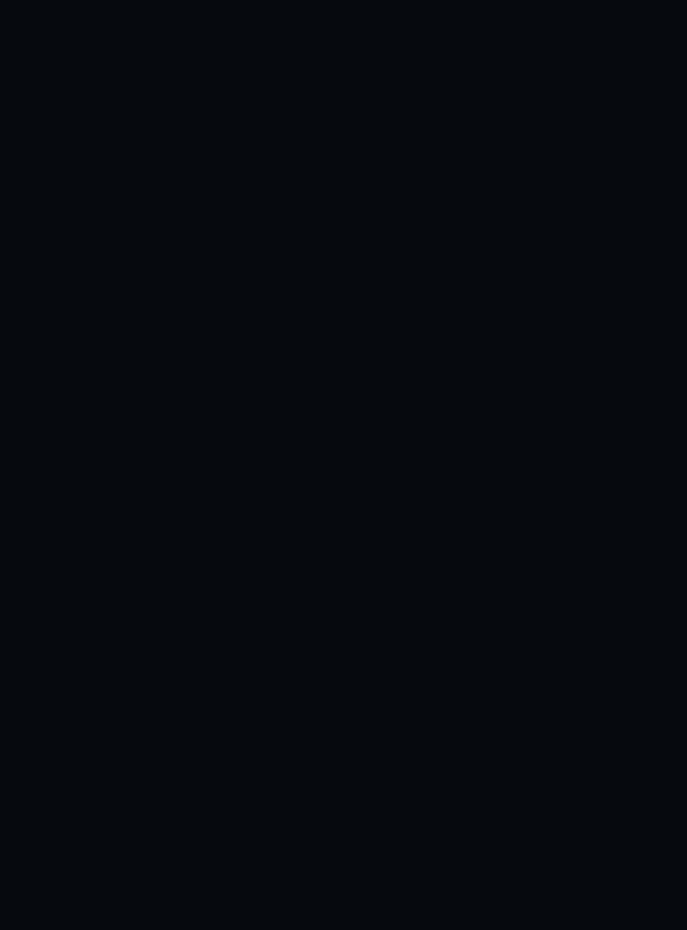
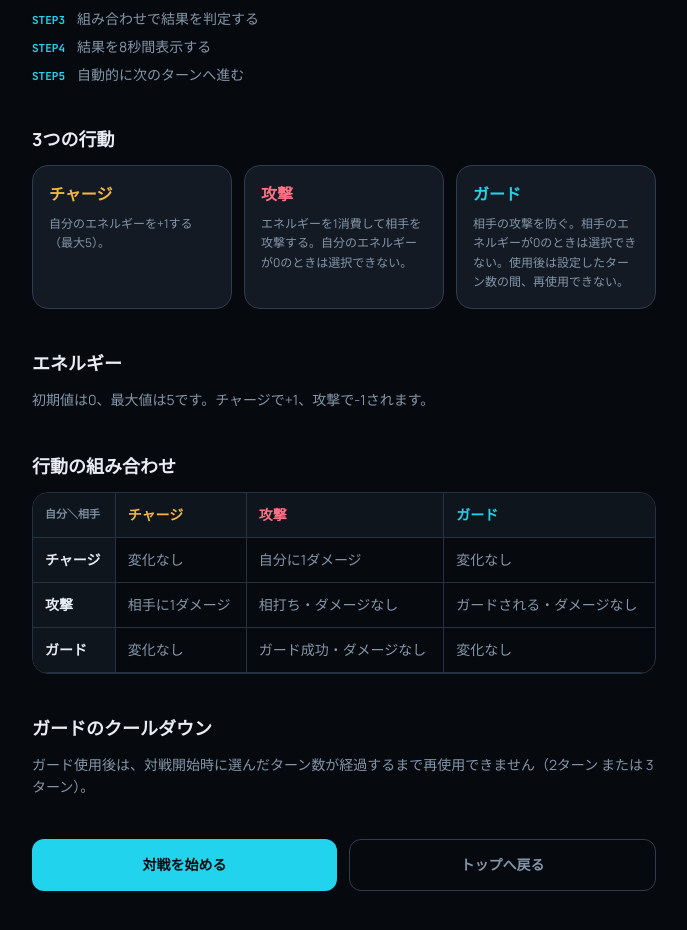
Before and after one commit to tnakamura0/1v1-battle-game, a React (Vite) app: page /rules in a window 1280 px wide. Before the commit this address had no page. Shown: the part 346-1276 px from the top of the page, without its empty margins (296-983 px from the left). Before the commit the page ends 800 px from the top, so only its background shows below. Built offline with nearby package versions, Linux system fonts and the light colour scheme.

Commit message:
feat: ルール/遊び方画面を追加
Closes #5

```diff
--- /dev/null
+++ b/src/pages/Rules/Rules.tsx
@@ -0,0 +1,192 @@
+import type { ReactNode } from 'react'
+import { Link } from 'react-router'
+
+const TURN_STEPS = [
+  '行動を選択する（制限時間なし）',
+  '両者の行動を同時に公開する',
+  '組み合わせで結果を判定する',
+  '結果を8秒間表示する',
+  '自動的に次のターンへ進む',
+]
+
+const ACTIONS = [
+  {
+    name: 'チャージ',
+    color: 'text-charge',
+    description: '自分のエネルギーを+1する（最大5）。',
+  },
+  {
+    name: '攻撃',
+    color: 'text-attack',
+    description: 'エネルギーを1消費して相手を攻撃する。自分のエネルギーが0のときは選択できない。',
+  },
+  {
+    name: 'ガード',
+    color: 'text-guard',
+    description:
+      '相手の攻撃を防ぐ。相手のエネルギーが0のときは選択できない。使用後は設定したターン数の間、再使用できない。',
+  },
+]
+
+const MATCHUP_ROWS: Array<{
+  own: string
+  vsCharge: string
+  vsAttack: string
+  vsGuard: string
+}> = [
+  { own: 'チャージ', vsCharge: '変化なし', vsAttack: '自分に1ダメージ', vsGuard: '変化なし' },
+  {
+    own: '攻撃',
+    vsCharge: '相手に1ダメージ',
+    vsAttack: '相打ち・ダメージなし',
+    vsGuard: 'ガードされる・ダメージなし',
+  },
+  {
+    own: 'ガード',
+    vsCharge: '変化なし',
+    vsAttack: 'ガード成功・ダメージなし',
+    vsGuard: '変化なし',
+  },
+]
+
+export function Rules() {
+  return (
+    <main className="mx-auto flex min-h-screen max-w-2xl flex-col gap-10 p-6">
+      <Link
+        to="/"
+        className="w-fit font-mono text-xs font-semibold text-text-tertiary hover:text-accent-hover"
+      >
+        ← トップへ戻る
+      </Link>
+
+      <h1 className="font-sans text-3xl font-extrabold text-text-primary">ルール / 遊び方</h1>
+
+      <Section title="ゲームの目的">
+        <p className="font-sans text-sm leading-relaxed text-text-secondary">
+          1対1でCPUと対戦し、相手のHPを0にすれば勝利です。
+        </p>
+      </Section>
+
+      <Section title="1ターンの流れ">
+        <ol className="flex flex-col gap-2">
+          {TURN_STEPS.map((step, index) => (
+            <li key={step} className="flex items-baseline gap-3">
+              <span className="font-mono text-[11px] font-bold text-accent">STEP{index + 1}</span>
+              <span className="font-sans text-sm text-text-secondary">{step}</span>
+            </li>
+          ))}
+        </ol>
+      </Section>
+
+      <Section title="3つの行動">
+        <div className="grid gap-3 sm:grid-cols-3">
+          {ACTIONS.map((action) => (
+            <div
+              key={action.name}
+              className="flex flex-col gap-2 rounded-card border border-border-emphasis bg-bg-surface p-4"
+            >
+              <span className={`font-sans text-base font-extrabold ${action.color}`}>
+                {action.name}
+              </span>
+              <p className="font-sans text-xs leading-relaxed text-text-secondary">
+                {action.description}
+              </p>
+            </div>
+          ))}
+        </div>
+      </Section>
+
+      <Section title="エネルギー">
+        <p className="font-sans text-sm leading-relaxed text-text-secondary">
+          初期値は0、最大値は5です。チャージで+1、攻撃で-1されます。
+        </p>
+      </Section>
+
+      <Section title="行動の組み合わせ">
+        <div className="hidden overflow-x-auto sm:block">
+          <table className="w-full border-separate border-spacing-0 overflow-hidden rounded-card border border-border-default text-left font-sans text-sm">
+            <thead>
+              <tr>
+                <th className="border-b border-r border-border-default bg-bg-row p-3 font-mono text-[11px] font-semibold text-text-tertiary">
+                  自分＼相手
+                </th>
+                <th className="border-b border-r border-border-default bg-bg-row p-3 text-charge">
+                  チャージ
+                </th>
+                <th className="border-b border-r border-border-default bg-bg-row p-3 text-attack">
+                  攻撃
+                </th>
+                <th className="border-b border-border-default bg-bg-row p-3 text-guard">ガード</th>
+              </tr>
+            </thead>
+            <tbody>
+              {MATCHUP_ROWS.map((row) => (
+                <tr key={row.own}>
+                  <th className="border-b border-r border-border-default bg-bg-row p-3 font-semibold text-text-primary">
+                    {row.own}
+                  </th>
+                  <td className="border-b border-r border-border-default p-3 text-text-secondary">
+                    {row.vsCharge}
+                  </td>
+                  <td className="border-b border-r border-border-default p-3 text-text-secondary">
+                    {row.vsAttack}
+                  </td>
+                  <td className="border-b border-border-default p-3 text-text-secondary">
+                    {row.vsGuard}
+                  </td>
+                </tr>
+              ))}
+            </tbody>
+          </table>
+        </div>
+
+        <div className="flex flex-col gap-4 sm:hidden">
+          {MATCHUP_ROWS.map((row) => (
+            <div
+              key={row.own}
+              className="flex flex-col gap-2 rounded-card border border-border-default bg-bg-surface p-4"
+            >
+              <span className="font-sans text-sm font-bold text-text-primary">自分：{row.own}</span>
+              <ul className="flex flex-col gap-1 font-sans text-xs text-text-secondary">
+                <li>相手がチャージ → {row.vsCharge}</li>
+                <li>相手が攻撃 → {row.vsAttack}</li>
+                <li>相手がガード → {row.vsGuard}</li>
+              </ul>
+            </div>
+          ))}
+        </div>
+      </Section>
+
+      <Section title="ガードのクールダウン">
+        <p className="font-sans text-sm leading-relaxed text-text-secondary">
+          ガード使用後は、対戦開始時に選んだターン数が経過するまで再使用できません（2ターン または
+          3ターン）。
+        </p>
+      </Section>
+
+      <div className="mb-10 flex flex-col gap-3 sm:flex-row">
+        <Link
+          to="/preset"
+          className="flex h-13 flex-1 touch-manipulation items-center justify-center rounded-xl bg-accent font-sans text-sm font-bold text-bg-page transition-colors hover:bg-accent-hover focus-visible:outline-none focus-visible:ring-2 focus-visible:ring-accent focus-visible:ring-offset-2 focus-visible:ring-offset-bg-page"
+        >
+          対戦を始める
+        </Link>
+        <Link
+          to="/"
+          className="flex h-13 flex-1 touch-manipulation items-center justify-center rounded-xl border border-border-emphasis font-sans text-sm font-bold text-text-secondary transition-colors hover:border-accent focus-visible:outline-none focus-visible:ring-2 focus-visible:ring-accent focus-visible:ring-offset-2 focus-visible:ring-offset-bg-page"
+        >
+          トップへ戻る
+        </Link>
+      </div>
+    </main>
+  )
+}
+
+function Section({ title, children }: { title: string; children: ReactNode }) {
+  return (
+    <section className="flex flex-col gap-3">
+      <h2 className="font-sans text-lg font-bold text-text-primary">{title}</h2>
+      {children}
+    </section>
+  )
+}
--- a/src/routes/index.tsx
+++ b/src/routes/index.tsx
@@ -1,10 +1,12 @@
 import { Routes, Route } from 'react-router'
 import { Home } from '@/pages/Home'
+import { Rules } from '@/pages/Rules/Rules'
 
 export function AppRoutes() {
   return (
     <Routes>
       <Route path="/" element={<Home />} />
+      <Route path="/rules" element={<Rules />} />
     </Routes>
   )
 }
```
Also changed, not shown: 1 other file (tests, documents, lock files or other folders).
